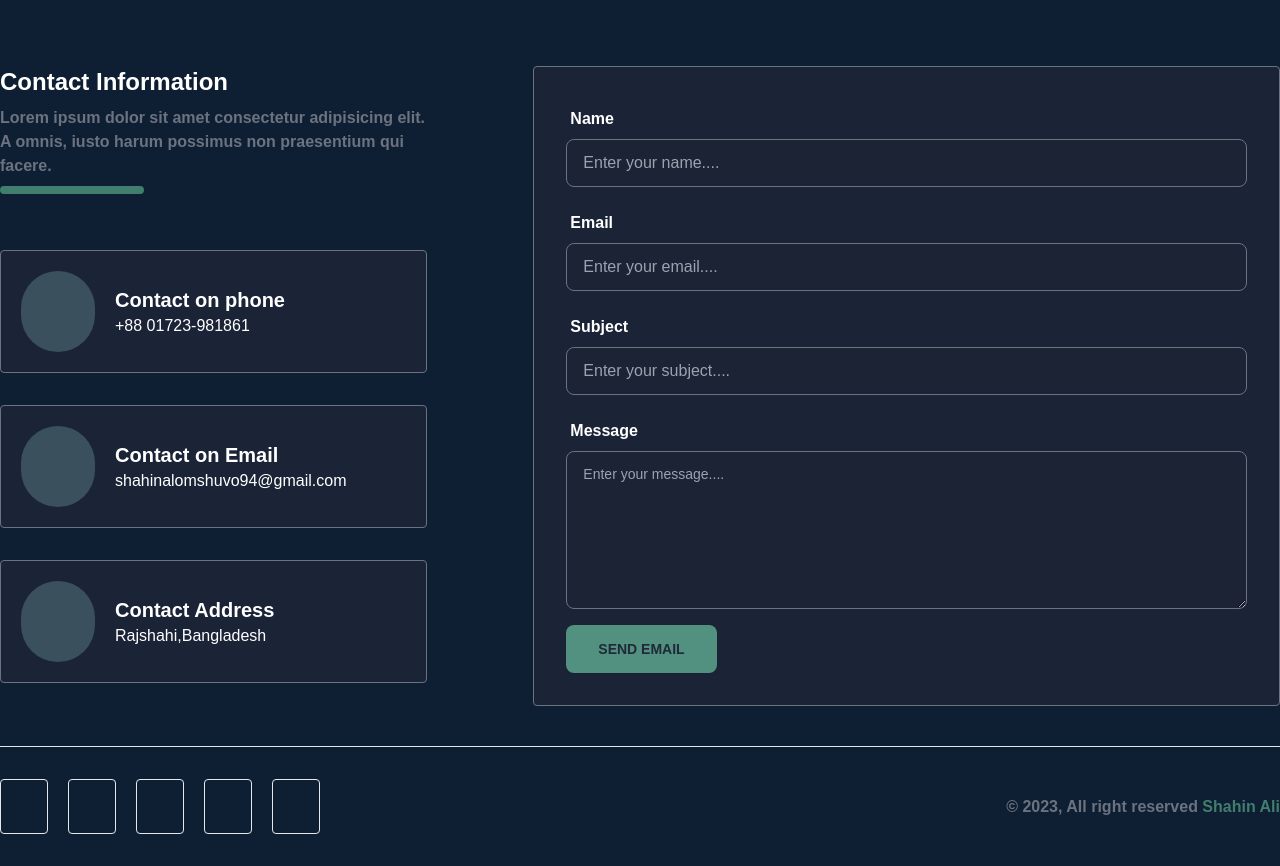
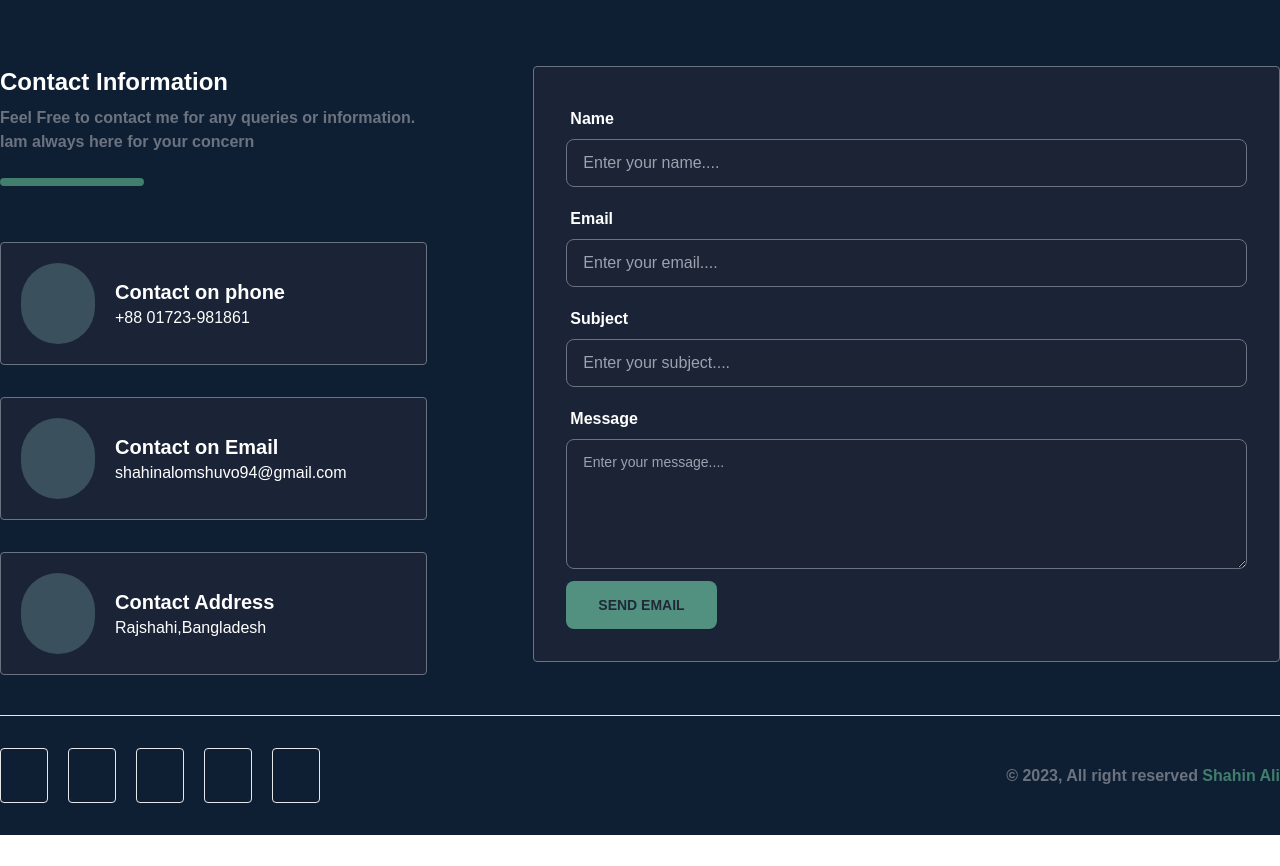
Before and after one commit to ShahinAlomShuvo/Shahin-Ali, a React (Vite) app: page / in a window 1280 px wide. Shown: the part 5680-6546 px from the top of the page. After the commit the page ends 6515 px from the top, so only its background shows below. Built offline with nearby package versions, Linux system fonts and the light colour scheme; some icons are missing.

Commit message:
update contact context

```diff
--- a/src/Pages/Contact/Contact.jsx
+++ b/src/Pages/Contact/Contact.jsx
@@ -15,9 +15,9 @@ const Contact = () => {
             <h2 className='text-2xl font-semibold text-white'>
               Contact Information
             </h2>
-            <p className='text-gray-500 font-semibold w-[80%] '>
-              Lorem ipsum dolor sit amet consectetur adipisicing elit. A omnis,
-              iusto harum possimus non praesentium qui facere.
+            <p className='text-gray-500 font-semibold pb-4 w-[80%] '>
+              Feel Free to contact me for any queries or information. <br />
+              Iam always here for your concern
             </p>
             <span className='absolute w-36 border-4 border-[#417E6D]  rounded mt-2'></span>
           </div>
--- a/src/Pages/Contact/ContactForm.jsx
+++ b/src/Pages/Contact/ContactForm.jsx
@@ -3,7 +3,7 @@ import Button from "../../Components/Button/Button";
 const ContactForm = () => {
   return (
     <div className='p-8  border border-gray-500 rounded bg-[#1B2336]'>
-      <form className='space-y-4'>
+      <form className='space-y-3'>
         {/* name  */}
         <label className='form-control w-full '>
           <div className='label'>
@@ -52,7 +52,7 @@ const ContactForm = () => {
           </div>
 
           <textarea
-            rows={5}
+            rows={4}
             className='textarea textarea-success  bg-[#1B2335] border-gray-500 text-gray-200'
             placeholder='Enter your message....'
           ></textarea>
```
